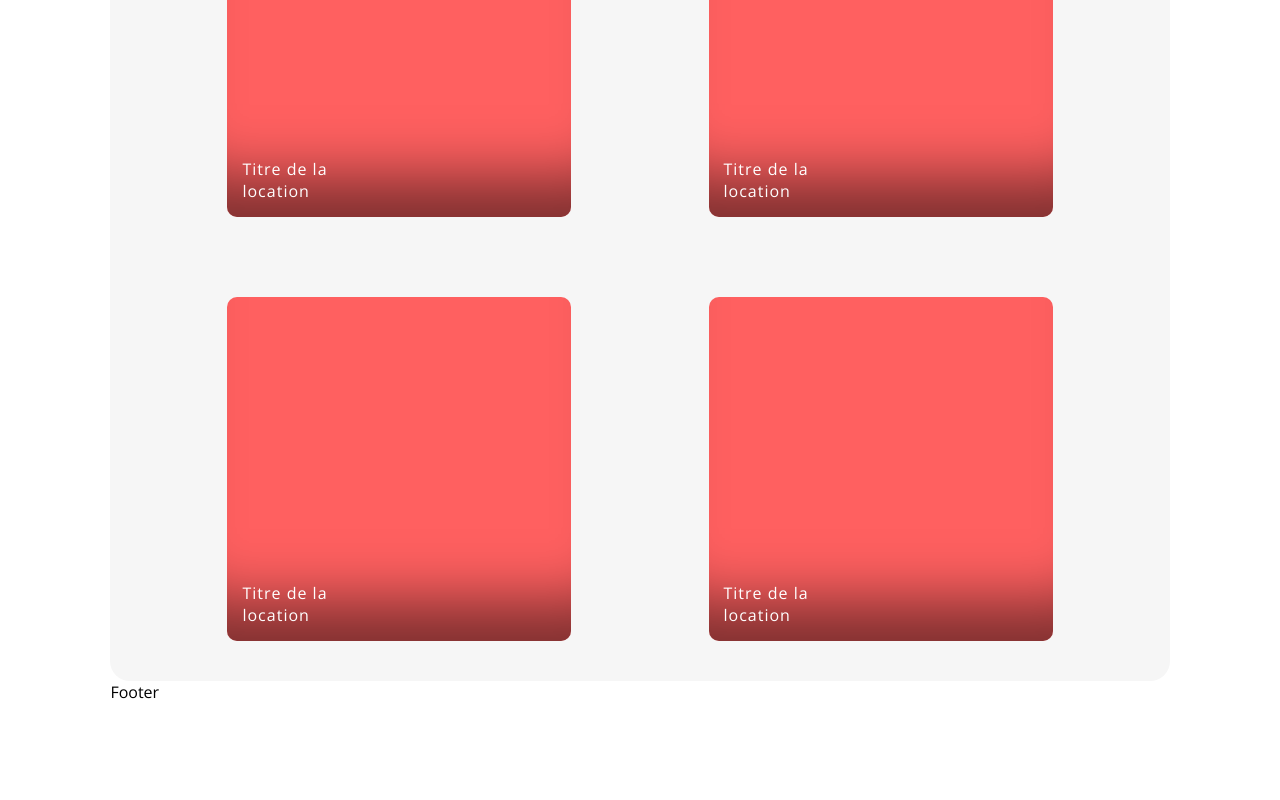
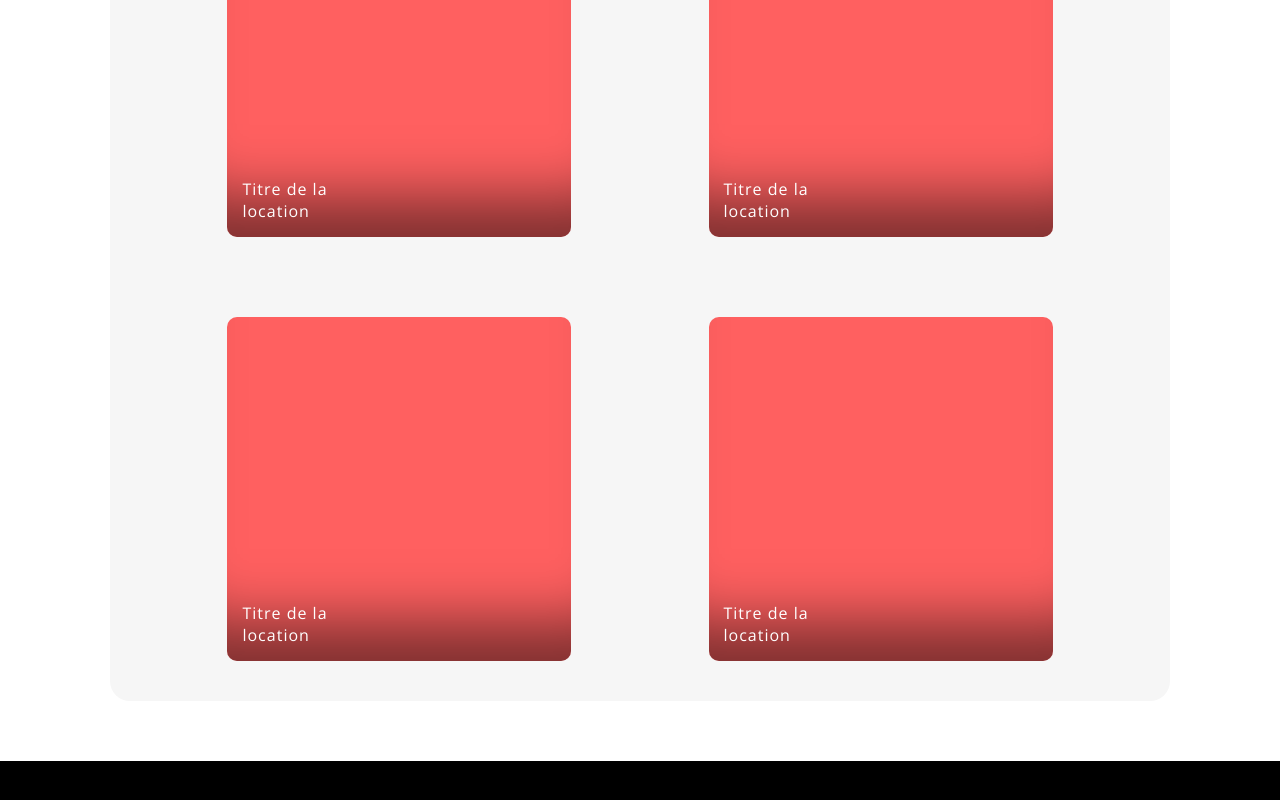
Before and after one commit to Kaazell/P6-2024, a React (Create React App) app: page / in a window 1280 px wide. Shown: the part 1032-1832 px from the top of the page. Before the commit the page ends 1765 px from the top, so only its background shows below. Built offline with nearby package versions, Linux system fonts and the light colour scheme.

Commit message:
footer div

```diff
--- a/src/App.js
+++ b/src/App.js
@@ -1,13 +1,15 @@
 import { Outlet } from "react-router-dom";
 import { Header } from "./components/Header/Header";
 import { Footer } from "./components/Footer/Footer";
-import s from "./style.module.css"
+import s from "./style.module.css";
 
 export function App() {
   return (
-    <div className={s.container}>
-      <Header />
-      <Outlet />
+    <div>
+      <div className={s.container}>
+        <Header />
+        <Outlet />
+      </div>
       <Footer />
     </div>
   );
--- a/src/components/Footer/Footer.jsx
+++ b/src/components/Footer/Footer.jsx
@@ -1,5 +1,5 @@
 import s from "./style.module.css";
 
 export function Footer() {
-  return <div>Footer</div>;
+  return <div className={s.footer}>Footer</div>;
 }
--- a/src/components/Footer/style.module.css
+++ b/src/components/Footer/style.module.css
@@ -0,0 +1,8 @@
+.footer {
+    background-color: black;
+    width: 100%;
+    height: 210px;
+    position: absolute;
+    left: 0px;
+
+}
--- a/src/components/Gallery/style.module.css
+++ b/src/components/Gallery/style.module.css
@@ -5,4 +5,5 @@
     display: flex;
     flex-wrap: wrap;
     justify-content: space-evenly;
+    margin: 20px 0 60px 0;
 }
--- a/src/style.module.css
+++ b/src/style.module.css
@@ -1,4 +1,3 @@
-
 .container{
     margin: 30px 8vw;
     font-family: "Open Sans", sans-serif;
```
